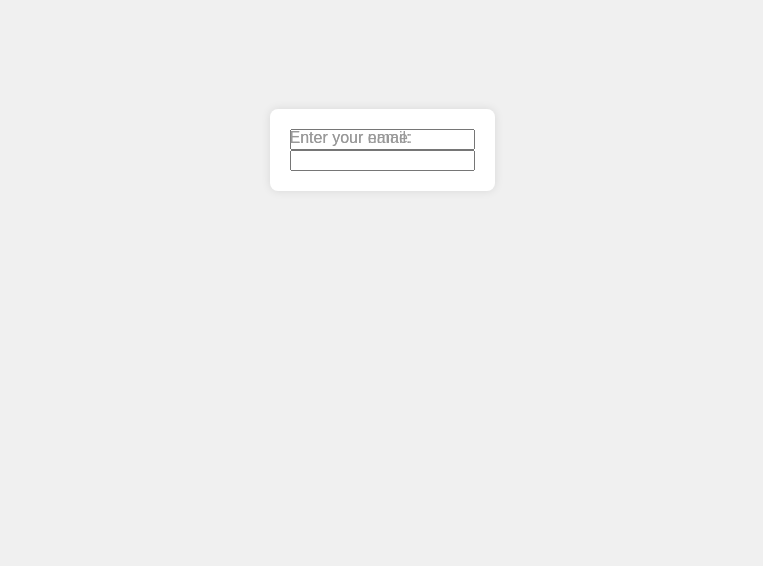
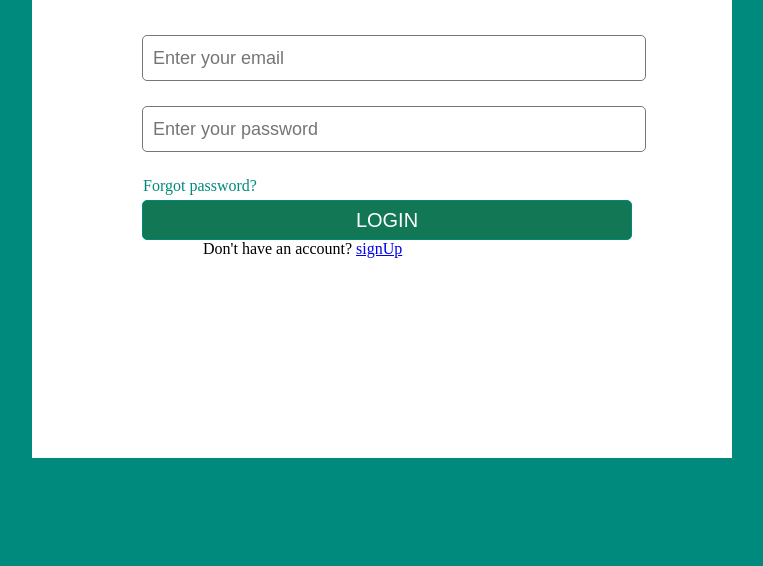
Before and after one commit to mubariqq7/forms, a plain HTML site: page index.html in a window 1280 px wide. Shown: the part 250-816 px from the top of the page, without its empty margins (258-1021 px from the left). Drawn offline with Linux system fonts and the light colour scheme.

Commit message:
realised my mistake

```diff
--- a/index.html
+++ b/index.html
@@ -2,50 +2,37 @@
 <html lang="en">
   <head>
     <meta charset="UTF-8" />
+    <meta http-equiv="X-UA-Compatible" content="IE=edge" />
     <meta name="viewport" content="width=device-width, initial-scale=1.0" />
-    <style>
-      body {
-        background-color: #f0f0f0; /* Main background color */
-        font-family: Arial, sans-serif;
-        display: flex;
-        align-items: center;
-        justify-content: center;
-        height: 100vh;
-        margin: 0;
-      }
-
-      .form-box {
-        background-color: #ffffff; /* Form box background color */
-        padding: 20px;
-        margin: 20px;
-        border-radius: 8px;
-        box-shadow: 0 0 10px rgba(0, 0, 0, 0.1);
-        position: relative;
-      }
-
-      .instructions {
-        position: absolute;
-        top: 20px;
-        left: 20px;
-        color: #999; /* Initial faded color */
-        transition: color 0.3s ease-out;
-      }
-
-      .form-input:focus + .instructions {
-        color: transparent; /* Fade out when input is focused */
-      }
-    </style>
-    <title>Fading Instructions Form Box</title>
+    <title>FORM BOX</title>
+    <link rel="stylesheet" href="style.css" />
   </head>
   <body>
-    <div class="form-box">
-      <label for="name" class="instructions">Enter your name:</label>
-      <input type="text" id="name" name="name" class="form-input" required />
-      <br />
-      <label for="email" class="instructions">Enter your email:</label>
-      <input type="email" id="email" name="email" class="form-input" required />
-      <br />
-      <!-- Add more form inputs as needed -->
+    <div class="wrapper">
+      <div class="Form-box">
+        <h1 class="login">Login</h1>
+        <form action="#">
+          <div class="input-box">
+            <input type="text" placeholder="Enter your email" required />
+            <i class="bx bxs-user"></i>
+          </div>
+          <div class="input-box">
+            <input
+              type="password"
+              id="password"
+              name="password"
+              placeholder="Enter your password"
+              required
+            />
+          </div>
+          <p>Forgot password&quest;</p>
+          <button type="submit" class="btn">LOGIN</button>
+          <p>
+            <span class="span1">Don't have an account&quest;</span>
+            <a href="forms2.html">signUp</a>
+          </p>
+        </form>
+      </div>
     </div>
   </body>
 </html>
```
Also changed, not shown: forms.html (deleted, +0 -38 lines), forms2.html (+1 -1 lines).
